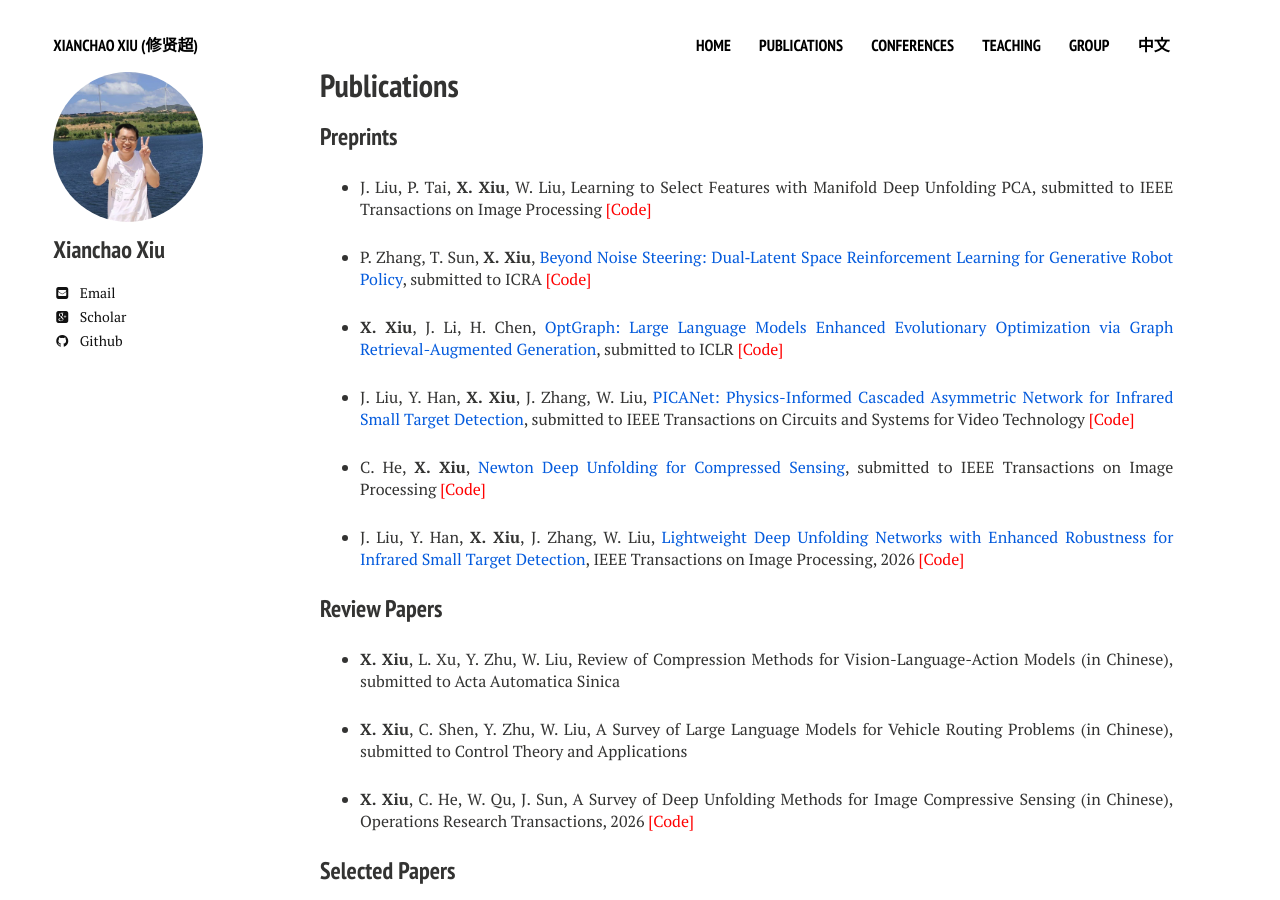
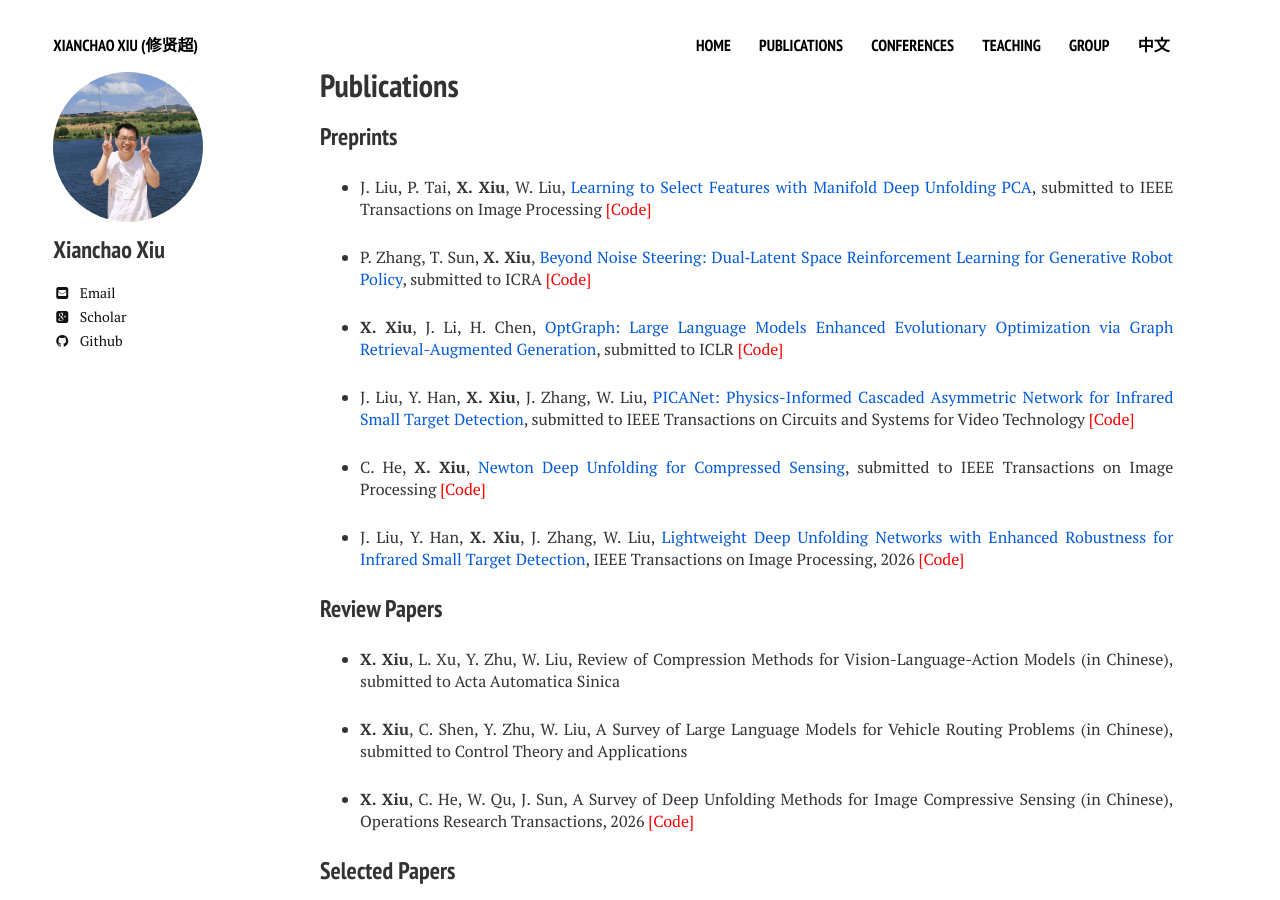
Before and after one commit to xianchaoxiu/xianchaoxiu.github.io, a Jekyll site: the page built from publications/index.md, in a window 1280 px wide and 900 px high. Built offline with Jekyll 4.4.1, drawn with Linux system fonts in a browser that asks for light colours; nearby versions of some CDN libraries.

Commit message:
Update index.md

```diff
--- a/publications/index.md
+++ b/publications/index.md
@@ -10,7 +10,7 @@ share: false
 
 ### Preprints
 
-* J. Liu, P. Tai, <b>X. Xiu</b>, W. Liu, Learning to Select Features with Manifold Deep Unfolding PCA, submitted to IEEE Transactions on Image Processing <a href="https://github.com/xianchaoxiu/MDUFS" class="textlink" target="_blank" style="color: red;">[Code]</a>
+* J. Liu, P. Tai, <b>X. Xiu</b>, W. Liu, <a href="https://arxiv.org/abs/2610.19436" class="textlink" target="_blank">Learning to Select Features with Manifold Deep Unfolding PCA</a>, submitted to IEEE Transactions on Image Processing <a href="https://github.com/xianchaoxiu/MDUFS" class="textlink" target="_blank" style="color: red;">[Code]</a>
 
 * P. Zhang, T. Sun, <b>X. Xiu</b>, <a href="https://arxiv.org/abs/2609.11270" class="textlink" target="_blank">Beyond Noise Steering: Dual‑Latent Space Reinforcement Learning for Generative Robot Policy</a>, submitted to ICRA <a href="https://github.com/xianchaoxiu/DLSRL" class="textlink" target="_blank" style="color: red;">[Code]</a>
 
```
